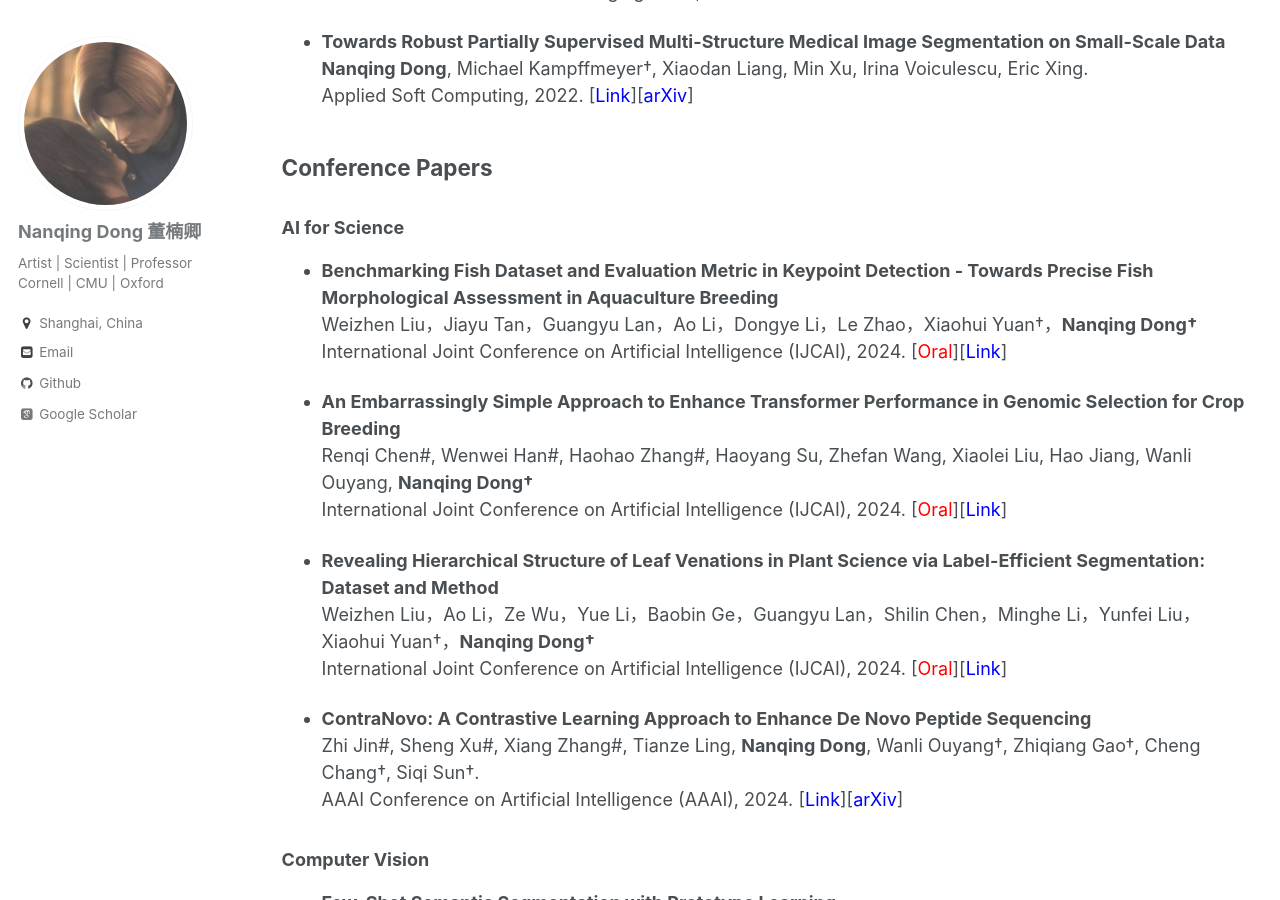
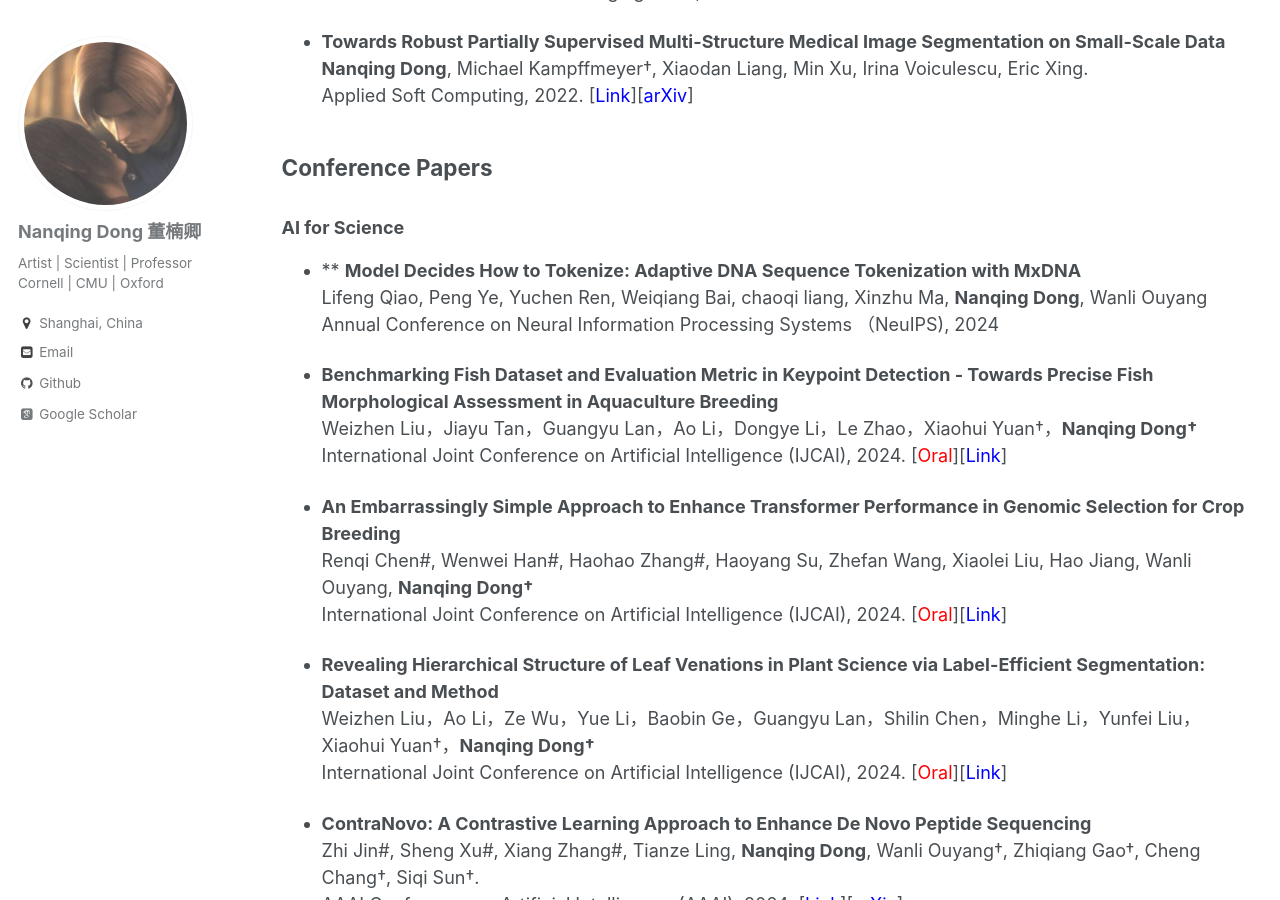
Before and after one commit to eveningdong/eveningdong.github.io, a Jekyll site: the page built from _pages/publication.md, in a window 1280 px wide and 900 px high, scrolled down 1959 px. Built offline with Jekyll 4.4.1, drawn with Linux system fonts in a browser that asks for light colours; some web fonts are replaced.

Commit message:
Update publication.md

```diff
--- a/_pages/publication.md
+++ b/_pages/publication.md
@@ -74,6 +74,10 @@ author_profile: true
 
 ## Conference Papers
 ### AI for Science
+* ** **Model Decides How to Tokenize: Adaptive DNA Sequence Tokenization with MxDNA**
+  Lifeng Qiao, Peng Ye, Yuchen Ren, Weiqiang Bai, chaoqi liang, Xinzhu Ma, **Nanqing Dong**, Wanli Ouyang
+  Annual Conference on Neural Information Processing Systems （NeuIPS), 2024
+
 * **Benchmarking Fish Dataset and Evaluation Metric in Keypoint Detection - Towards Precise Fish Morphological Assessment in Aquaculture Breeding**
   Weizhen Liu，Jiayu Tan，Guangyu Lan，Ao Li，Dongye Li，Le Zhao，Xiaohui Yuan†，**Nanqing Dong†**
   International Joint Conference on Artificial Intelligence (IJCAI), 2024. [<span style="color:red">Oral</span>][[<span style="color:blue">Link</span>]](https://doi.org/10.24963/ijcai.2024/816)
```
